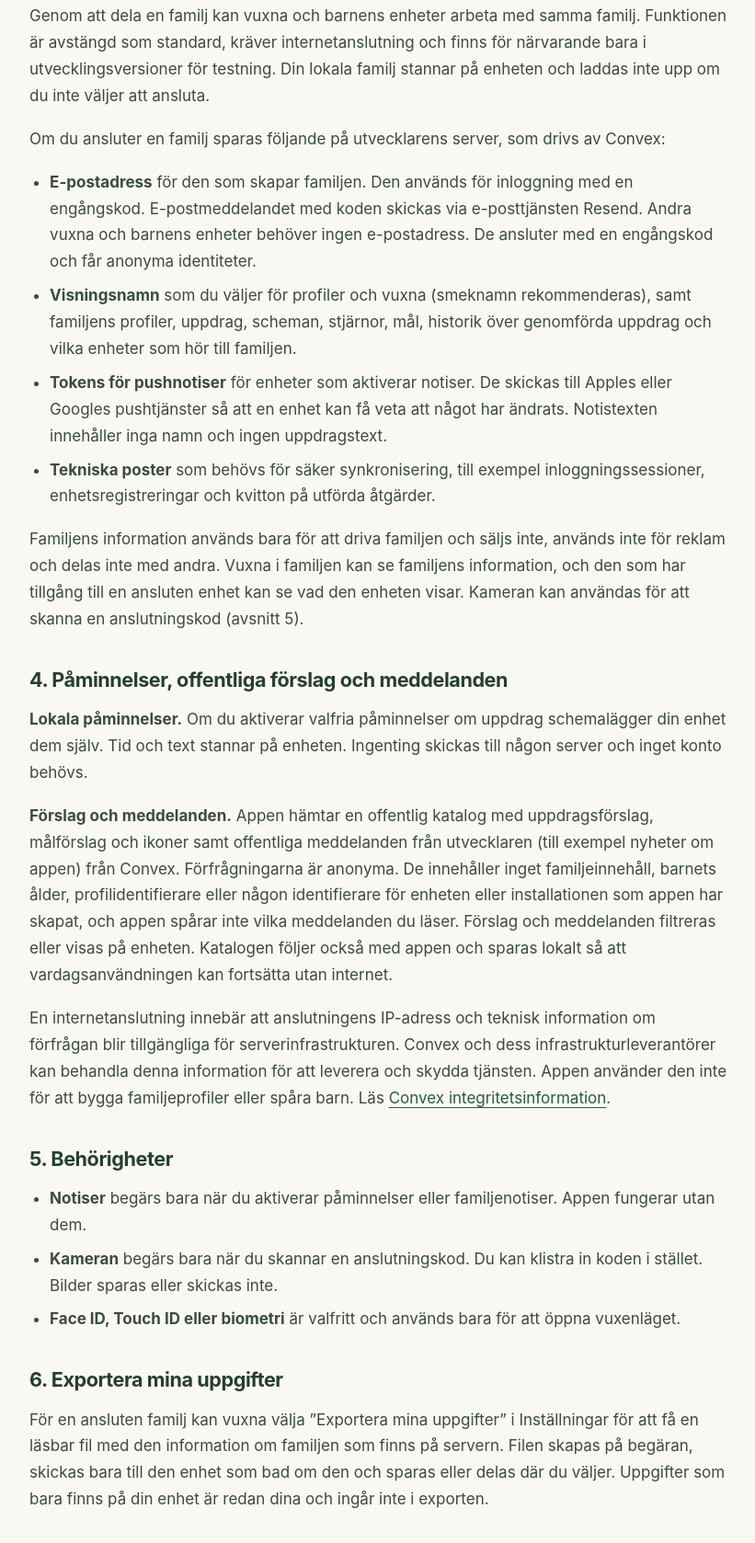
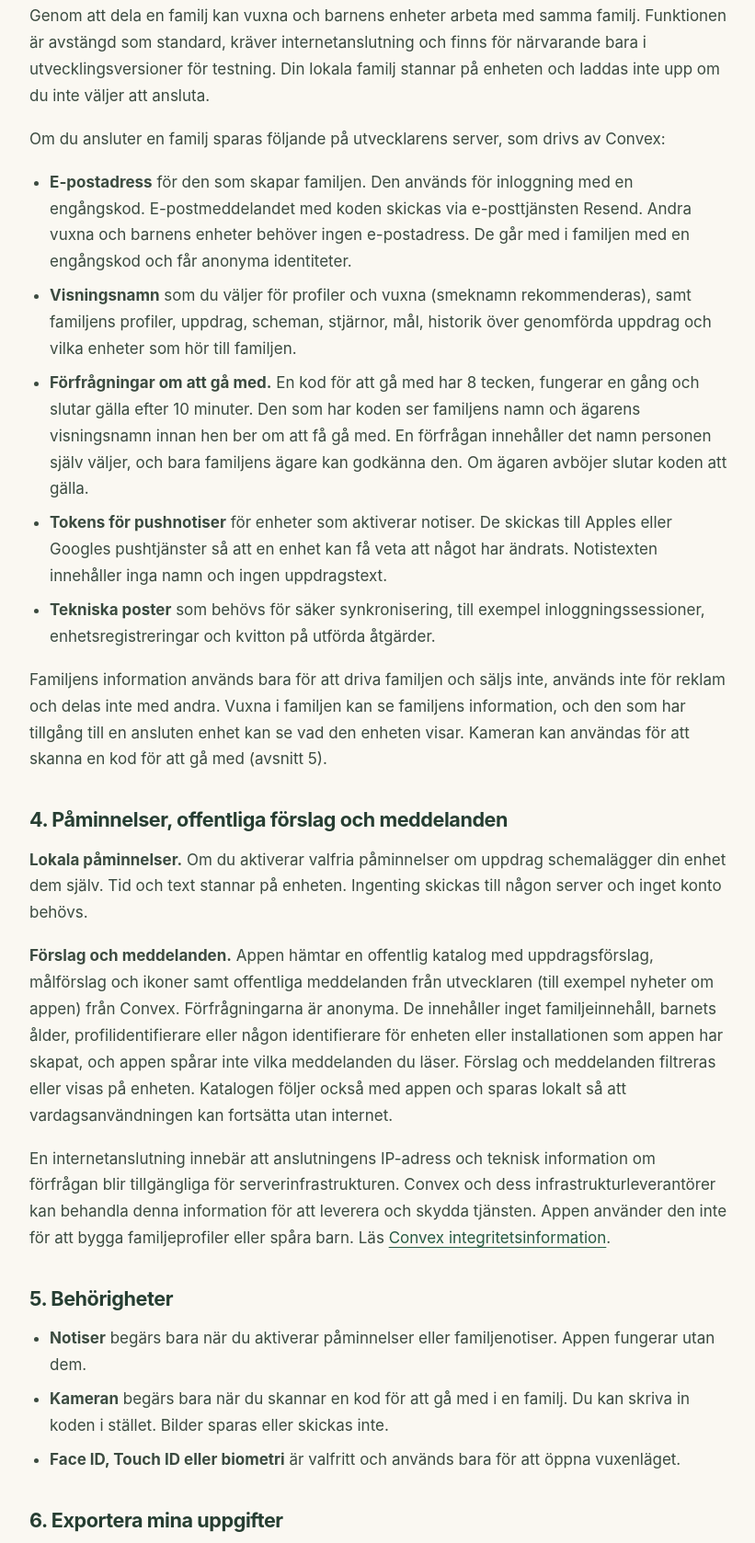
Before and after one commit to stay-sweet/stjarnjakten-web, a plain HTML site: page sv/privacy/index.html in a window 1280 px wide. Shown: the part 1692-3370 px from the top of the page at 92% size, without its empty margins (228-1049 px from the left). Drawn offline with Linux system fonts and the light colour scheme.

Commit message:
Describe join requests, short codes and the 30-day cleanup in the privacy policy

```diff
--- a/sv/privacy/index.html
+++ b/sv/privacy/index.html
@@ -61,12 +61,13 @@
     <p>Genom att dela en familj kan vuxna och barnens enheter arbeta med samma familj. Funktionen är avstängd som standard, kräver internetanslutning och finns för närvarande bara i utvecklingsversioner för testning. Din lokala familj stannar på enheten och laddas inte upp om du inte väljer att ansluta.</p>
     <p>Om du ansluter en familj sparas följande på utvecklarens server, som drivs av Convex:</p>
     <ul>
-      <li><strong>E-postadress</strong> för den som skapar familjen. Den används för inloggning med en engångskod. E-postmeddelandet med koden skickas via e-posttjänsten Resend. Andra vuxna och barnens enheter behöver ingen e-postadress. De ansluter med en engångskod och får anonyma identiteter.</li>
+      <li><strong>E-postadress</strong> för den som skapar familjen. Den används för inloggning med en engångskod. E-postmeddelandet med koden skickas via e-posttjänsten Resend. Andra vuxna och barnens enheter behöver ingen e-postadress. De går med i familjen med en engångskod och får anonyma identiteter.</li>
       <li><strong>Visningsnamn</strong> som du väljer för profiler och vuxna (smeknamn rekommenderas), samt familjens profiler, uppdrag, scheman, stjärnor, mål, historik över genomförda uppdrag och vilka enheter som hör till familjen.</li>
+      <li><strong>Förfrågningar om att gå med.</strong> En kod för att gå med har 8 tecken, fungerar en gång och slutar gälla efter 10 minuter. Den som har koden ser familjens namn och ägarens visningsnamn innan hen ber om att få gå med. En förfrågan innehåller det namn personen själv väljer, och bara familjens ägare kan godkänna den. Om ägaren avböjer slutar koden att gälla.</li>
       <li><strong>Tokens för pushnotiser</strong> för enheter som aktiverar notiser. De skickas till Apples eller Googles pushtjänster så att en enhet kan få veta att något har ändrats. Notistexten innehåller inga namn och ingen uppdragstext.</li>
       <li><strong>Tekniska poster</strong> som behövs för säker synkronisering, till exempel inloggningssessioner, enhetsregistreringar och kvitton på utförda åtgärder.</li>
     </ul>
-    <p>Familjens information används bara för att driva familjen och säljs inte, används inte för reklam och delas inte med andra. Vuxna i familjen kan se familjens information, och den som har tillgång till en ansluten enhet kan se vad den enheten visar. Kameran kan användas för att skanna en anslutningskod (avsnitt 5).</p>
+    <p>Familjens information används bara för att driva familjen och säljs inte, används inte för reklam och delas inte med andra. Vuxna i familjen kan se familjens information, och den som har tillgång till en ansluten enhet kan se vad den enheten visar. Kameran kan användas för att skanna en kod för att gå med (avsnitt 5).</p>
 
     <h2>4. Påminnelser, offentliga förslag och meddelanden</h2>
     <p><strong>Lokala påminnelser.</strong> Om du aktiverar valfria påminnelser om uppdrag schemalägger din enhet dem själv. Tid och text stannar på enheten. Ingenting skickas till någon server och inget konto behövs.</p>
@@ -76,7 +77,7 @@
     <h2>5. Behörigheter</h2>
     <ul>
       <li><strong>Notiser</strong> begärs bara när du aktiverar påminnelser eller familjenotiser. Appen fungerar utan dem.</li>
-      <li><strong>Kameran</strong> begärs bara när du skannar en anslutningskod. Du kan klistra in koden i stället. Bilder sparas eller skickas inte.</li>
+      <li><strong>Kameran</strong> begärs bara när du skannar en kod för att gå med i en familj. Du kan skriva in koden i stället. Bilder sparas eller skickas inte.</li>
       <li><strong>Face ID, Touch ID eller biometri</strong> är valfritt och används bara för att öppna vuxenläget.</li>
     </ul>
 
@@ -93,7 +94,7 @@
 
     <h2>9. Lagring och radering</h2>
     <p>Familjeinformationen finns kvar på din enhet tills du raderar den. Öppna Inställningar i vuxenläget och välj alternativet för att radera all data. En lyckad återställning tar bort profiler, uppdrag, stjärnor, mål, historik, vuxenkoden och appinställningar. En lokal kopia av den offentliga katalogen kan finnas kvar. Säkerhetskopior av enheten och butikernas köpuppgifter hanteras separat och raderas inte av återställningen.</p>
-    <p>En ansluten familj finns kvar på servern tills den som skapade den raderar familjen eller sitt konto. När familjen raderas spärras åtkomsten för alla enheter direkt och dess profiler, historik, medlemmar och inbjudningar raderas. Kvarvarande tekniska poster rensas därefter i bakgrunden, oftast inom några minuter. När ett konto raderas tas inloggningen bort direkt. Vuxna kan lämna en familj och varje enhet kan koppla från sig själv. Stegen finns på sidan <a href="/sv/delete-account/">Radera konto och data</a>, som också förklarar hur du ber oss radera data utan appen. Leverantören kan spara infrastrukturens säkerhetskopior under en begränsad tid enligt sina egna regler.</p>
+    <p>En ansluten familj finns kvar på servern tills den som skapade den raderar familjen eller sitt konto. När familjen raderas spärras åtkomsten för alla enheter direkt och dess profiler, historik, medlemmar och inbjudningar raderas. Kvarvarande tekniska poster rensas därefter i bakgrunden, oftast inom några minuter. När ett konto raderas tas inloggningen bort direkt. Anonyma identiteter som aldrig gick med i en familj, eller inte längre hör till någon, raderas efter 30 dagar. När någon tas bort från en familj sparas en uppgift om att enheten togs bort i 30 dagar, så att enheten kan visa varför den kopplades från. Förfrågningar om att gå med raderas kort efter att de har besvarats eller slutat gälla. Vuxna kan lämna en familj och varje enhet kan koppla från sig själv. Stegen finns på sidan <a href="/sv/delete-account/">Radera konto och data</a>, som också förklarar hur du ber oss radera data utan appen. Leverantören kan spara infrastrukturens säkerhetskopior under en begränsad tid enligt sina egna regler.</p>
     <p>Utvecklaren behåller supportkorrespondens och eventuell separat sparad betaåterkoppling bara så länge det behövs för att besvara frågan, lösa det rapporterade problemet eller uppfylla en rättslig skyldighet, och raderar uppgifterna när dessa ändamål inte längre gäller. Uppgifter i Apples och Googles tjänster följer deras lagringsregler. Kontakta utvecklaren för att begära tillgång till eller radering av support- eller betauppgifter som utvecklaren har.</p>
 
     <h2>10. Barn och integritetsval</h2>
```
Also changed, not shown: en/privacy/index.html (+3 -2 lines).
